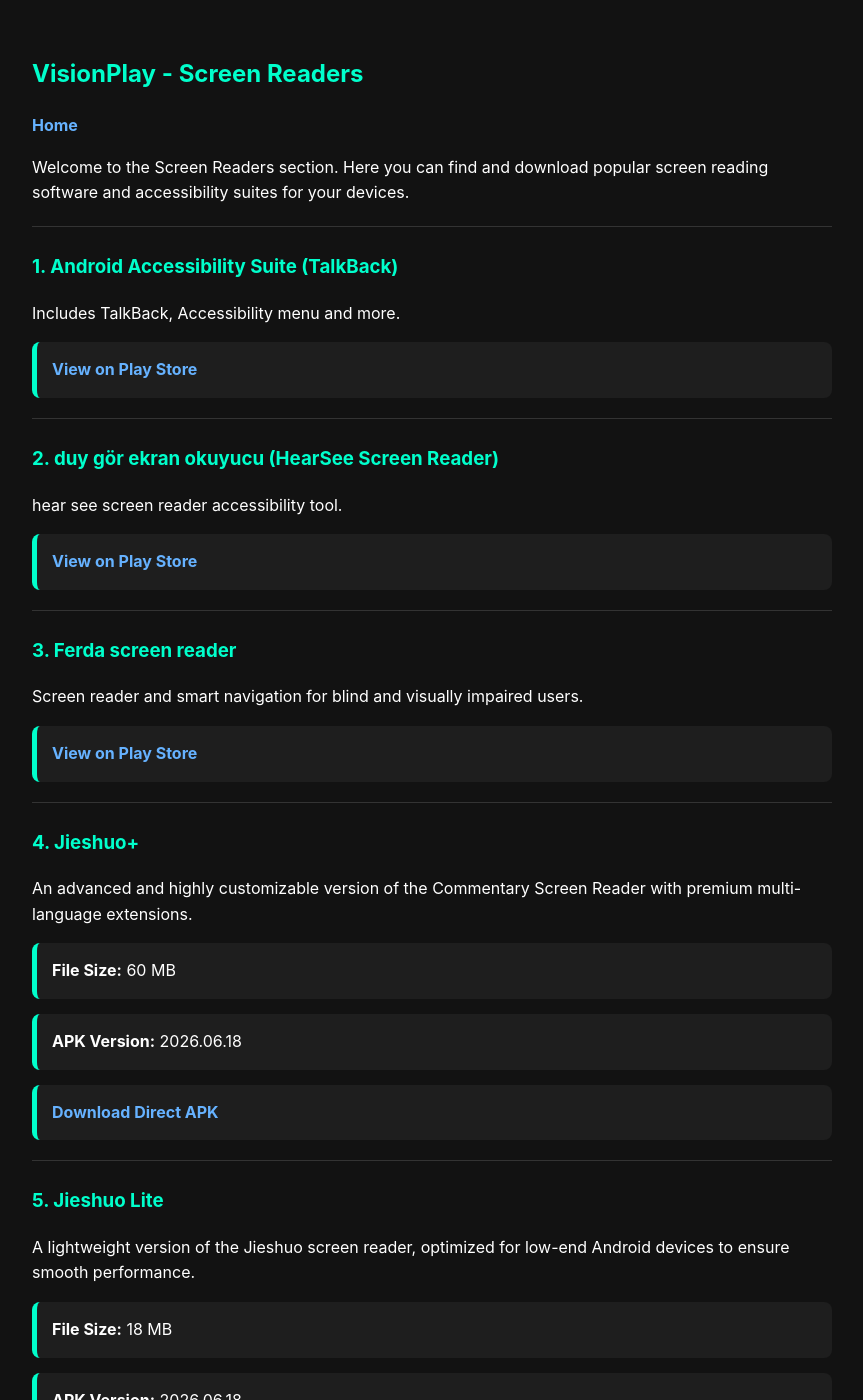
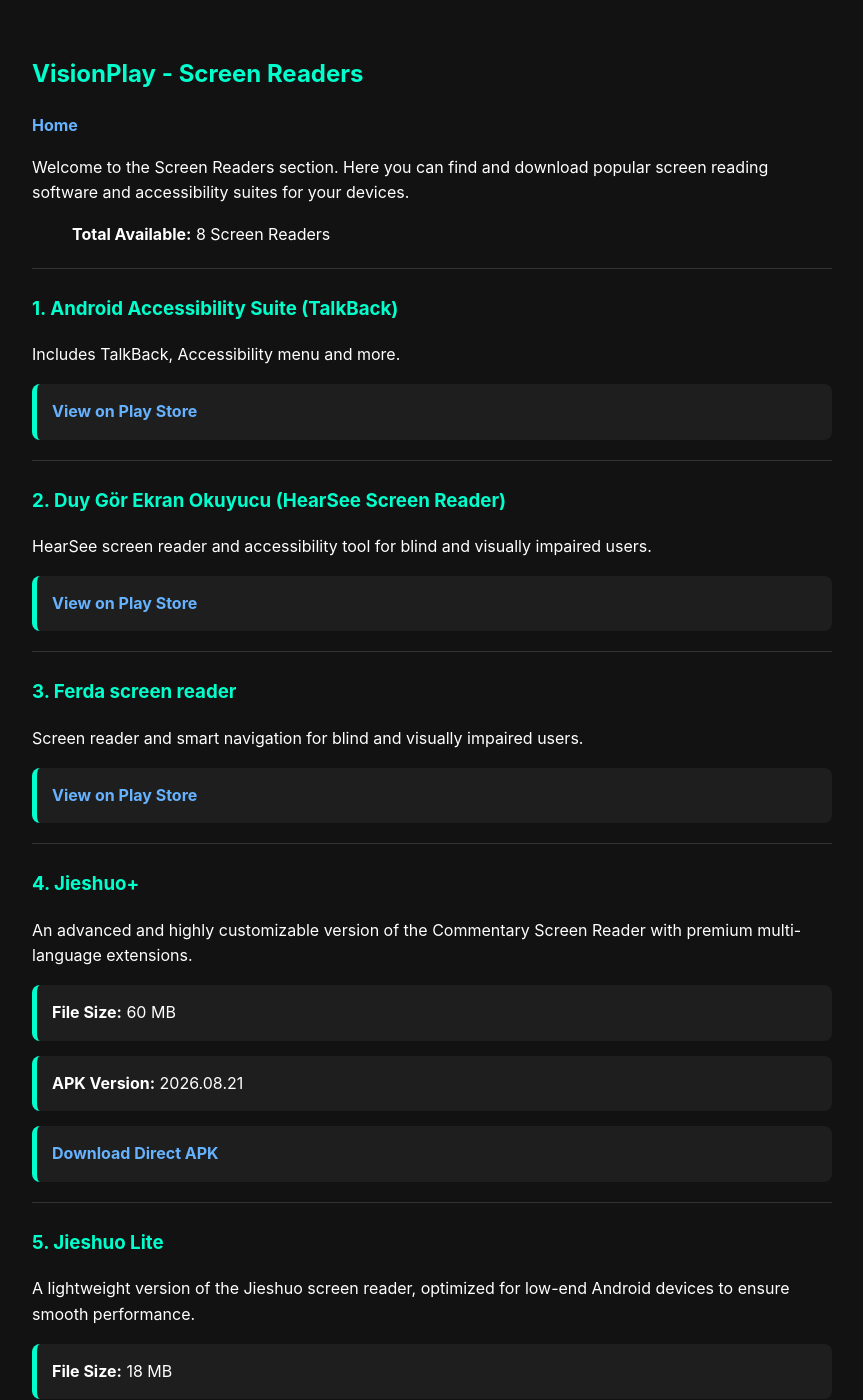
Before and after one commit to abhishekdey-hub/VisionPlay, a Jekyll site: the page built from screen-readers/index.md, in a window 1280 px wide and 1400 px high. Shown: the whole window, without its empty margins (208-1071 px from the left). Built offline with Jekyll 4.4.1, drawn with Linux system fonts in a browser that asks for light colours; some of the changed text lies outside the part shown.

Commit message:
Update index.md

```diff
--- a/screen-readers/index.md
+++ b/screen-readers/index.md
@@ -11,6 +11,8 @@
 
 Welcome to the Screen Readers section. Here you can find and download popular screen reading software and accessibility suites for your devices.
 
+> **Total Available:** 8 Screen Readers
+
 ---
 
 ### 1. Android Accessibility Suite (TalkBack)
@@ -20,8 +22,8 @@
 
 ---
 
-### 2. duy gör ekran okuyucu (HearSee Screen Reader)
-hear see screen reader accessibility tool.
+### 2. Duy Gör Ekran Okuyucu (HearSee Screen Reader)
+HearSee screen reader and accessibility tool for blind and visually impaired users.
 
 * [View on Play Store](https://play.google.com/store/apps/details?id=com.eray_bolat.hs_screen_reader)
 
@@ -38,8 +40,8 @@
 An advanced and highly customizable version of the Commentary Screen Reader with premium multi-language extensions.
 
 * **File Size:** 60 MB
-* **APK Version:** 2026.06.18
-* [Download Direct APK](https://github.com/nirenr/jieshuo/releases/download/20260618/jieshuo-20260618.apk)
+* **APK Version:** 2026.08.21
+* [Download Direct APK](https://github.com/nirenr/jieshuo/releases/download/20260821/jieshuo-20260821.apk)
 
 ---
 
@@ -47,8 +49,8 @@
 A lightweight version of the Jieshuo screen reader, optimized for low-end Android devices to ensure smooth performance.
 
 * **File Size:** 18 MB
-* **APK Version:** 2026.06.18
-* [Download Direct APK](https://github.com/nirenr/jieshuo/releases/download/20260618/jieshuo-lite-20260618.apk)
+* **APK Version:** 2026.08.21
+* [Download Direct APK](https://github.com/nirenr/jieshuo/releases/download/20260821/jieshuo-lite-20260821.apk)
 
 ---
 
@@ -56,8 +58,8 @@
 The ultimate, full-featured edition of the Jieshuo screen reader, packed with all advanced tools and sound schemes.
 
 * **File Size:** 155 MB
-* **APK Version:** 2026.06.18
-* [Download Direct APK](https://github.com/nirenr/jieshuo/releases/download/20260618/jieshuo-max-20260618.apk)
+* **APK Version:** 2026.08.21
+* [Download Direct APK](https://github.com/nirenr/jieshuo/releases/download/20260821/jieshuo-max-20260821.apk)
 
 ---
 
```
